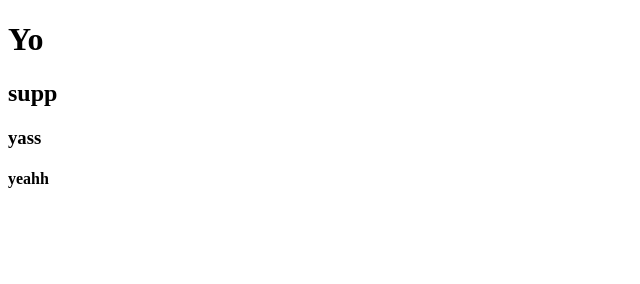
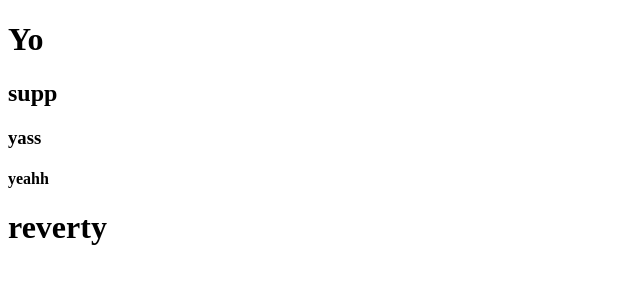
Before and after one commit to VedankSingh04/learningGit, a plain HTML site: page index.html in a window 1280 px wide. Shown: the whole page, without its empty margins (0-640 px from the left). Drawn offline with Linux system fonts and the light colour scheme.

Commit message:
practice revert

```diff
--- a/index.html
+++ b/index.html
@@ -10,6 +10,7 @@
   <h2>supp</h2>
   <h3>yass</h3>
   <h4>yeahh</h4>
+  <h1>reverty</h1>
 
 
 </body>
```
